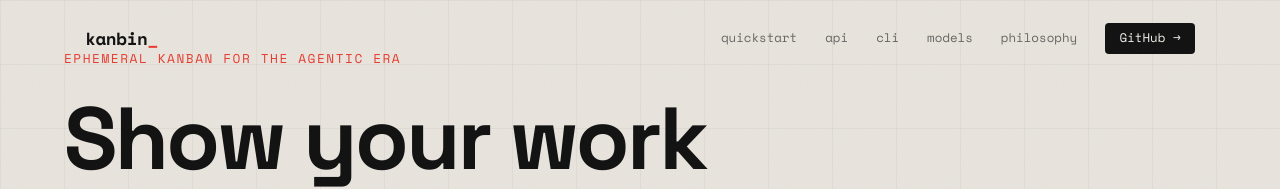
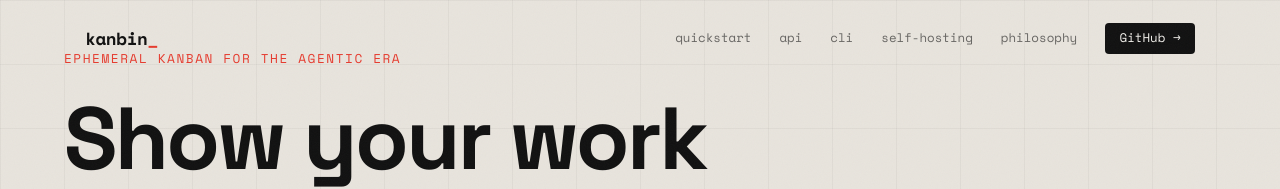
Before and after one commit to zeeshanejaz/kanbin, a React (Vite) app in the folder frontend/: page / in a window 1280 px wide. Shown: the top 189 px of the page. Built offline with nearby package versions, Linux system fonts and the light colour scheme.

Commit message:
added link for self hosting on landing page navbar

```diff
--- a/frontend/src/pages/Landing.tsx
+++ b/frontend/src/pages/Landing.tsx
@@ -106,7 +106,7 @@ export default function Landing() {
             <a href="#quickstart" onClick={closeMenu}>quickstart</a>
             <a href="#api" onClick={closeMenu}>api</a>
             <a href="#cli" onClick={closeMenu}>cli</a>
-            <a href="#models" onClick={closeMenu}>models</a>
+            <a href="#self-hosting" onClick={closeMenu}>self-hosting</a>
             <a href="#philosophy" onClick={closeMenu}>philosophy</a>
             <a href="https://github.com/zeeshanejaz/kanbin" className="nav-cta" target="_blank" rel="noopener">GitHub →</a>
           </div>
```
